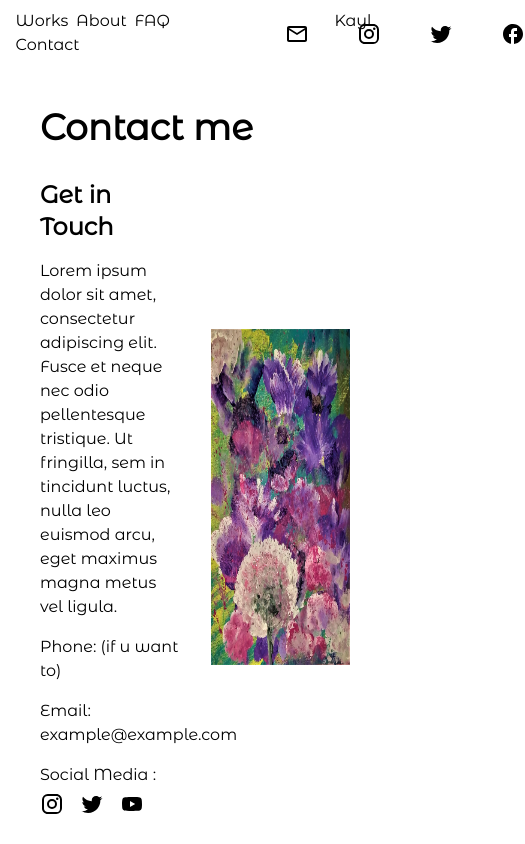
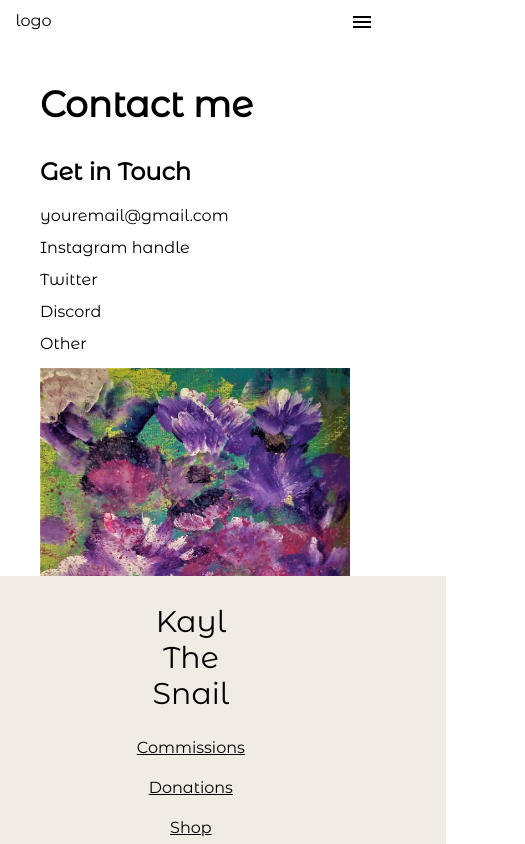
Before and after one commit to Siminder/art-website, a Next.js app: page /Contact in a window 390 px wide. Shown: the top 844 px of the page, 525 px wide, since content can reach past the window. Built offline with nearby package versions, Linux system fonts and the light colour scheme.

Commit message:
adding mobile responsive

```diff
--- a/package.json
+++ b/package.json
@@ -16,6 +16,7 @@
     "@fortawesome/free-regular-svg-icons": "^6.4.0",
     "@fortawesome/free-solid-svg-icons": "^6.4.0",
     "@fortawesome/react-fontawesome": "^0.2.0",
+    "@heroicons/react": "^2.0.18",
     "@mui/icons-material": "^5.11.16",
     "@mui/material": "^5.13.1",
     "@types/node": "20.1.7",
@@ -25,6 +26,7 @@
     "eslint-config-next": "13.4.2",
     "font-awesome": "^4.7.0",
     "framer-motion": "^10.12.12",
+    "heroicons": "^2.0.18",
     "next": "13.4.2",
     "react": "^18.2.0",
     "react-dom": "^18.2.0",
--- a/src/app/Contact/page.tsx
+++ b/src/app/Contact/page.tsx
@@ -1,13 +1,27 @@
 "use client"
-import { FC } from 'react';
+import { FC, useEffect, useState } from 'react';
 import Navbar from '../componets/Navbar';
 import Footer from '../componets/Footer';
 import { Instagram, Twitter, YouTube } from '@mui/icons-material';
 
-
 interface ContactProps {}
 
 const Contact: FC<ContactProps> = ({}) => {
+  const [isSmallScreen, setIsSmallScreen] = useState(false);
+
+  useEffect(() => {
+    const handleResize = () => {
+      setIsSmallScreen(window.innerWidth <= 768);
+    };
+
+    window.addEventListener('resize', handleResize);
+    handleResize();
+
+    return () => {
+      window.removeEventListener('resize', handleResize);
+    };
+  }, []);
+
   return (
     <div className="flex flex-col min-h-screen">
       <Navbar />
@@ -15,14 +29,34 @@ const Contact: FC<ContactProps> = ({}) => {
         <div className="flex justify-center">
           <div className="max-w-6xl w-full p-10">
             <h2 className="text-4xl font-bold mb-8">Contact me</h2>
-            <div className="grid grid-cols-2 gap-8">
+            <div className="grid grid-cols-1 md:grid-cols-2 gap-8">
               <div>
                 <h3 className="text-2xl font-bold mb-4">Get in Touch</h3>
-                <p className="mb-4">Lorem ipsum dolor sit amet, consectetur adipiscing elit. Fusce et neque nec odio pellentesque tristique. Ut fringilla, sem in tincidunt luctus, nulla leo euismod arcu, eget maximus magna metus vel ligula.</p>
+                <p className="mb-4">
+                  {isSmallScreen
+                    ? <ul className='space-y-2'>
+                        <li>
+                          <a>youremail@gmail.com</a>
+                        </li>
+                        <li>
+                          <a>Instagram handle</a>
+                        </li>
+                        <li>
+                          <a>Twitter</a>
+                        </li>
+                        <li>
+                          <a>Discord</a>
+                        </li>
+                        <li>
+                          <a>Other</a>
+                        </li>
+                    </ul>
+                    : '(contact for commission or whatever u want it to say) Lorem ipsum dolor sit amet, consectetur adipiscing elit. Fusce et neque nec odio pellentesque tristique. Ut fringilla, sem in tincidunt luctus, nulla leo euismod arcu, eget maximus magna metus vel ligula.'}
+                </p>
                 <p className="mb-4">Phone: (if u want to)</p>
                 <p className="mb-4">Email: example@example.com</p>
                 <p>Social Media :</p>
-                <div className="flex items-center space-x-4 pt-1 ">
+                <div className="flex items-center space-x-2 sm:space-x-4 pt-1">
                   <a href="https://www.instagram.com" className="">
                     <Instagram />
                   </a>
--- a/src/app/about/page.tsx
+++ b/src/app/about/page.tsx
@@ -3,22 +3,19 @@ import Navbar from '../componets/Navbar';
 import Footer from '../componets/Footer';
 import Image from 'next/image';
 
-interface pageProps {
+interface PageProps {}
 
-}
-
-const page: FC<pageProps> = ({}) => {
+const Page: FC<PageProps> = ({}) => {
   return (
     <>
-    <Navbar/>
+      <Navbar />
       <div className='flex justify-center'>
-
         <div className='max-w-6xl w-full p-8'>
-          <div className='grid grid-cols-12 gap-8'>
-            <div className='col-span-5'>
+          <div className='grid grid-cols-1 md:grid-cols-12 gap-8'>
+            <div className='md:col-span-5'>
               <img className="h-full w-full object-cover" src="./Art1.png" alt="" />
             </div>
-            <div className='col-span-7 flex flex-col justify-center'>
+            <div className='md:col-span-7 flex flex-col justify-center'>
               <h2 className='text-4xl font-bold mb-6'>About the artist</h2>
               <p className='text-sm mb-6'>Birthday</p>
               <p className='text-sm mb-6'>She/her</p>
@@ -34,21 +31,19 @@ const page: FC<pageProps> = ({}) => {
             </div>
           </div>
 
-          <div className='flex items-center mt-12'>
-            <div className='flex flex-col justify-center'>
-              <h3 className='text-2xl font-bold mb-10'>Join Our Community</h3>
+          <div className='flex flex-col items-center md:flex-row md:mt-12'>
+            <div className='flex flex-col justify-center mb-8 md:mb-0'>
+              <h3 className='text-2xl font-bold mb-6'>Join Our Community</h3>
               <p className='text-lg mt-0'>
                 Lorem ipsum dolor sit amet, consectetur adipiscing elit. Phasellus auctor ullamcorper justo, et lobortis massa efficitur id.
-
               </p>
               <a href="https://discord.com/app" className="mt-4 px-8 py-4 text-base font-semibold text-black uppercase bg-transparent hover:bg-black hover:text-white rounded-full transition-colors duration-200 flex items-center justify-center border-2 border-black">
-                    Join Now
-                  </a>
-
+                Join Now
+              </a>
             </div>
-            <div className='ml-8'>
+            <div className='ml-0 md:ml-8'>
               <Image
-                className='w-[519px] h-[313px] object-cover '
+                className='w-[519px] h-[313px] object-cover'
                 src='/Art5.png'
                 alt='Community Image'
                 width={519}
@@ -57,11 +52,10 @@ const page: FC<pageProps> = ({}) => {
             </div>
           </div>
         </div>
+      </div>
+      <Footer />
+    </>
+  );
+};
 
-      </div>
-      <Footer/>
-   </>
-    );
-}
-
-export default page
+export default Page;
--- a/src/app/componets/Footer.tsx
+++ b/src/app/componets/Footer.tsx
@@ -1,24 +1,22 @@
-import { FC } from 'react'
+import { FC } from 'react';
 
-interface FooterProps {
-
-}
+interface FooterProps {}
 
 const Footer: FC<FooterProps> = ({}) => {
   return (
     <div className='p-[3.3vmax] justify-center max-w-full z-0 flex w-full box-content relative m-0 bg-[#F1ECE3]'>
       <div className='block'>
         <div className='relative h-full w-full block'>
-                <div className='grid grid-cols-9 grid-rows-5'>
-                    <div className='col-start-2 col-end-10 row-start-1 row-end-6 z-0 pr-[10rem]'>
+          <div className='grid grid-cols-1 md:grid-cols-9 md:grid-rows-5'>
+            <div className='md:col-start-2 md:col-end-10 md:row-start-1 md:row-end-6 z-0 pr-[10rem]'>
               <div className='justify-start flex h-full w-full flex-col pt-0 pb-0'>
-                            <div className='outline-none '>
-                                <div className='mb-0 mt-0 break-words outline-none '>
+                <div className='outline-none'>
+                  <div className='mb-0 mt-0 md:ml-0 ml-[6rem] break-words outline-none'>
                     <h3 className='text-center whitespace-pre-wrap mt-0 text-black m-[1rem] text-3xl'>Kayl The Snail</h3>
-                                    <p className='text-center whitespace-pre-wrap m-1 text-black underline  '>
-                                        <a href='/' className='inline-block break-word p-2 '>Commissions</a>
-                                        <a href='/' className='inline-block break-word p-2 '>Donations</a>
-                                        <a href='/' className='inline-block break-word p-2 '>Others</a>
+                    <p className='text-center whitespace-pre-wrap m-1 text-black underline'>
+                      <a href='/' className='inline-block break-word p-2'>Commissions</a>
+                      <a href='/' className='inline-block break-word p-2'>Donations</a>
+                      <a href='/' className='inline-block break-word p-2'>Shop</a>
                     </p>
                     <p className='text-center whitespace-pre-wrap mb-0 m-1 text-black'>Email</p>
                   </div>
@@ -29,7 +27,7 @@ const Footer: FC<FooterProps> = ({}) => {
         </div>
       </div>
     </div>
-  )
-}
+  );
+};
 
-export default Footer
+export default Footer;
--- a/src/app/componets/Navbar.tsx
+++ b/src/app/componets/Navbar.tsx
@@ -1,80 +1,100 @@
 "use client"
+import { FC, useState } from 'react';
+import { Instagram, MailOutlineOutlined, Twitter, FacebookOutlined, Menu, Close } from '@mui/icons-material';
 
-import { FC } from 'react'
-import '../globals.css'
-
-import { Instagram, MailOutlineOutlined, Twitter, FacebookOutlined  } from '@mui/icons-material';
-
-
-
-
-
-interface NavbarProps {
-
-}
+interface NavbarProps {}
 
 const Navbar: FC<NavbarProps> = () => {
+  const [isMenuOpen, setMenuOpen] = useState(false);
+
+  const toggleMenu = () => {
+    setMenuOpen(!isMenuOpen);
+  };
+
   return (
-    <div className='relative z-2 w-100% box-border pt-[2.4vw] pb-[2.4vw] pl-[4vw] pr-[4vw] pointer-events-auto '>
-      <div className='relative flex w-100% box-border flex-start justify-start align-items-center'>
+    <div className='relative z-2 w-full box-border pt-[2.4vw] pb-[2.4vw] pl-[4vw] pr-[4vw] pointer-events-auto'>
+      <div className='relative flex w-full box-border flex-start justify-between items-center'>
         <div className='flex flex-nowrap grow-1 shrink-0 basis-[67%] align-items-center'>
           <div className='grow-1 shrink-1'>
-            <nav className='inline-flex flex-wrap'>
+            <nav className='flex-wrap hidden md:flex'>
               <div className='mr-[2vw] whitespace-nowrap'>
-                <a href='/'>
-                  Works
-                </a>
+                <a href='/'>Works</a>
               </div>
               <div className='mr-[2vw] whitespace-nowrap'>
-                <a href='../about/'>
-                  About
-                </a>
+                <a href='../about/'>About</a>
               </div>
               <div className='mr-[2vw] whitespace-nowrap'>
-                <a href='/'>
-                  FAQ
-                </a>
+                <a href='https://www.etsy.com/ca/?ref=lgo'>Shop</a>
               </div>
               <div className='mr-[2vw] whitespace-nowrap'>
-                <a href='../Contact/'>
-                  Contact
-                </a>
+                <a href='../Contact/'>Contact</a>
               </div>
             </nav>
           </div>
 
           {/* Title */}
-          <div className='w-[34%] text-center grow-1 shrink-1 basis-[34%] mx-auto'>
+          <div className='w-[34%] text-center flex-grow-1 flex-shrink-1 basis-[34%] mx-auto hidden md:block'>
             <div className='w-auto text-0'>
               <div className='text-center'>
                 <a href='/' className="flex justify-center ml-[10rem]">
-                  Kayl
+                  Logo
                 </a>
               </div>
             </div>
           </div>
         </div>
 
-    {/* Icons */}
-        <div className='text-black justify-end grow-0 shrink-1 inline-flex items-center ml-auto'>
+      {/* Mobile Menu */}
+
+        {/* Mobile Menu */}
+          <button className='text-black md:hidden' onClick={() => setMenuOpen(!isMenuOpen)}>
+            <Menu />
+          </button>
+          <p className={`absolute top-0 left-0 md:hidden ${isMenuOpen ? 'z-0' : 'z-10'}`}>
+            logo
+          </p>
+
+         {/* Dropdown Menu */}
+         {isMenuOpen && (
+          <div className='md:hidden absolute top-0 right-0 left-0 z-10'>
+            <div className='bg-white py-2'>
+
+              <a href='/' className='block px-4 py-2'>Works</a>
+              <a href='../about/' className='block px-4 py-2'>About</a>
+              <a href='/' className='block px-4 py-2'>Shop</a>
+              <a href='../Contact/' className='block px-4 py-2'>Contact</a>
+              <div className='flex justify-end pr-4 object-right-top'>
+                <button
+                  className='text-gray-600 hover:text-black focus:outline-none'
+                  onClick={toggleMenu}
+                >
+                  <Close/>
+                </button>
+              </div>
+            </div>
+          </div>
+        )}
+
+        {/* Icons */}
+        <div className='text-black justify-end flex-grow-0 flex-shrink-1 items-center ml-auto hidden md:flex'>
           <div className='m-0 flex text-center leading-1 space-x-[3rem]'>
-            <a href="/"className='relative block box-content leading-1 '>
-                <MailOutlineOutlined/>
+            <a href="/" className='relative block box-content leading-1'>
+              <MailOutlineOutlined />
             </a>
-            <a href="https://www.instagram.com" className='relative block box-content leading-1 '>
-                <Instagram/>
+            <a href="https://www.instagram.com" className='relative block box-content leading-1'>
+              <Instagram />
             </a>
-            <a href="https://twitter.com" className='relative block box-content leading-1 '>
-              <Twitter/>
+            <a href="https://twitter.com" className='relative block box-content leading-1'>
+              <Twitter />
             </a>
-            <a  href="https://www.facebook.com" className='relative block box-content leading-1 '>
+            <a href="https://www.facebook.com" className='relative block box-content leading-1'>
               <FacebookOutlined />
             </a>
           </div>
         </div>
       </div>
     </div>
-  )
+  );
 }
 
 export default Navbar;
--- a/src/app/componets/Work.tsx
+++ b/src/app/componets/Work.tsx
@@ -33,40 +33,42 @@ const Work: FC<WorkProps> = () => {
   }, []);
 
   return (
-    <div className="grid grid-cols-2 md:grid-cols-4 gap-5 p-[4vw]" ref={containerRef}>
+    <div className="grid grid-cols-1 md:grid-cols-2 lg:grid-cols-4 gap-5 p-[4vw]" ref={containerRef}>
       <div className="flex flex-col gap-5">
-        <img className="h-[846px] w-full fade-in" src="./Art1.png" alt="" />
-        <img className="h-[837px] w-full fade-in" src="./Art2.png" alt="" />
-        <img className="h-[586px] w-full fade-in" src="./Art1.png" alt="" />
-        <img className="h-[747px] w-full fade-in" src="./Art4.png" alt="" />
+        <img className="w-full fade-in" src="./Art1.png" alt="" />
+        <img className="w-full fade-in" src="./Art2.png" alt="" />
+        <img className="w-full fade-in" src="./Art1.png" alt="" />
+        <img className="w-full fade-in" src="./Art4.png" alt="" />
+        <img className="w-full fade-in" src="./Art12.png" alt="" />
       </div>
 
       <div className="flex flex-col gap-5">
-        <img className="h-[550px] w-full fade-in" src="./Art4.png" alt="" />
-        <img className="h-[261px] w-full fade-in" src="./Art5.png" alt="" />
-        <img className="h-[308px] w-full fade-in" src="./Art6.png" alt="" />
-        <img className="h-[261px] w-full fade-in" src="./Art5.png" alt="" />
-        <img className="h-[586px] w-full fade-in" src="./Art3.png" alt="" />
-        <img className="h-[751px] w-full fade-in" src="./Art7.png" alt="" />
+        <img className="w-full fade-in" src="./Art4.png" alt="" />
+        <img className="w-full fade-in" src="./Art5.png" alt="" />
+        <img className="w-full fade-in" src="./Art6.png" alt="" />
+        <img className="w-full fade-in" src="./Art5.png" alt="" />
+        <img className="w-full fade-in" src="./Art3.png" alt="" />
+        <img className="w-full fade-in" src="./Art7.png" alt="" />
       </div>
 
       <div className="flex flex-col gap-5">
-        <img className="h-[410px] w-full fade-in" src="./Art7.png" alt="" />
-        <img className="h-[289px] w-full fade-in" src="./Art8.png" alt="" />
-        <img className="h-[851px] w-full fade-in" src="./Art9.png" alt="" />
-        <img className="h-[329px] w-full fade-in" src="./Art12.png" alt="" />
-        <img className="h-[409px] w-full fade-in" src="./Art7.png" alt="" />
-        <img className="h-[585px] w-full fade-in" src="./Art5.png" alt="" />
+        <img className="w-full fade-in" src="./Art7.png" alt="" />
+        <img className="w-full fade-in" src="./Art8.png" alt="" />
+        <img className="w-full fade-in" src="./Art9.png" alt="" />
+        <img className="w-full fade-in" src="./Art12.png" alt="" />
+        <img className="w-full fade-in" src="./Art7.png" alt="" />
+
       </div>
 
       <div className="flex flex-col gap-5">
-        <img className="h-[578px] w-full fade-in" src="./Art10.png" alt="" />
-        <img className="h-[412px] w-full fade-in" src="./Art11.png" alt="" />
-        <img className="h-[528px] w-full fade-in" src="./Art12.png" alt="" />
-        <img className="h-[295px] w-full fade-in" src="./Art6.png" alt="" />
-        <img className="h-[501px] w-full fade-in" src="./Art12.png" alt="" />
+        <img className="w-full fade-in" src="./Art10.png" alt="" />
+        <img className="w-full fade-in" src="./Art11.png" alt="" />
+        <img className="w-full fade-in" src="./Art12.png" alt="" />
+        <img className="w-full fade-in" src="./Art6.png" alt="" />
+        <img className="w-full fade-in" src="./Art12.png" alt="" />
       </div>
     </div>
+
   );
 };
 
```
Also changed, not shown: 1 other file (tests, documents, lock files or other folders). Lines whose indentation alone changed are shown as unchanged.
